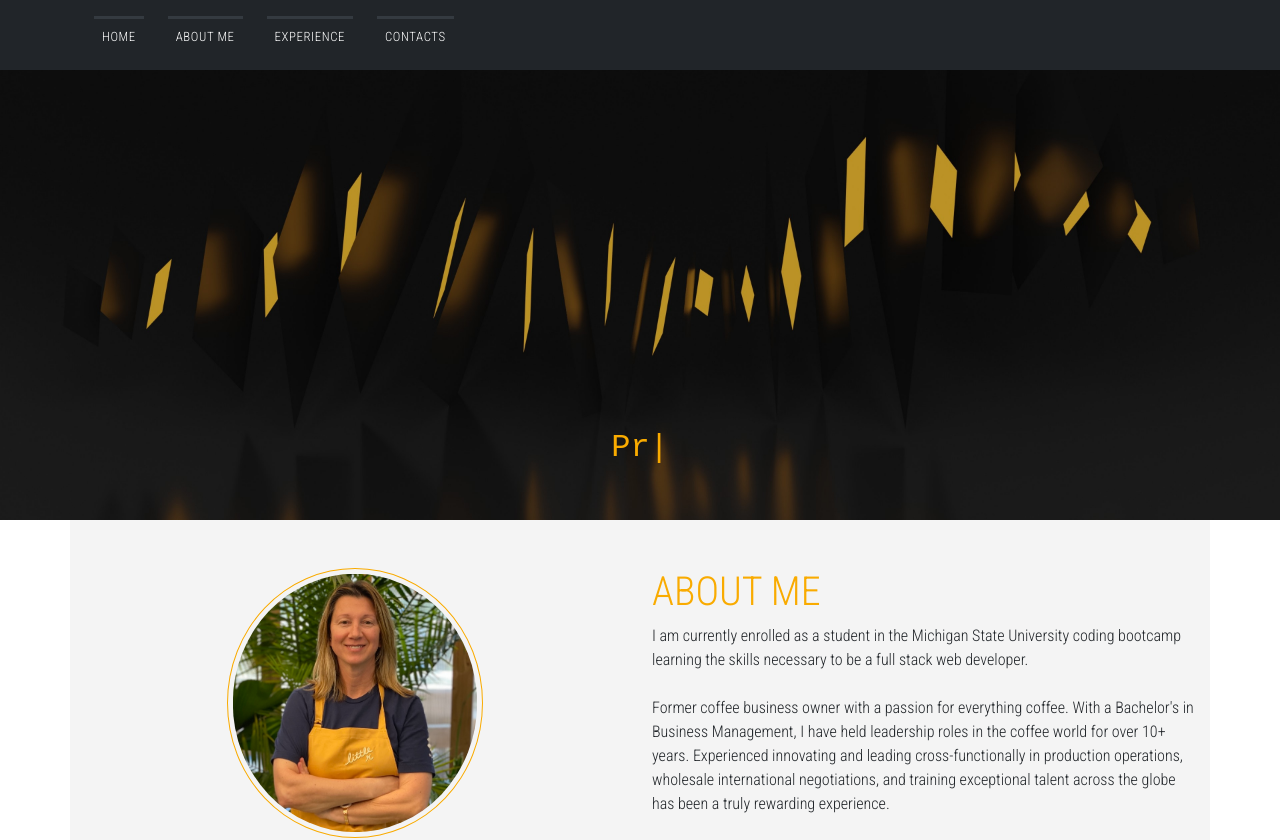
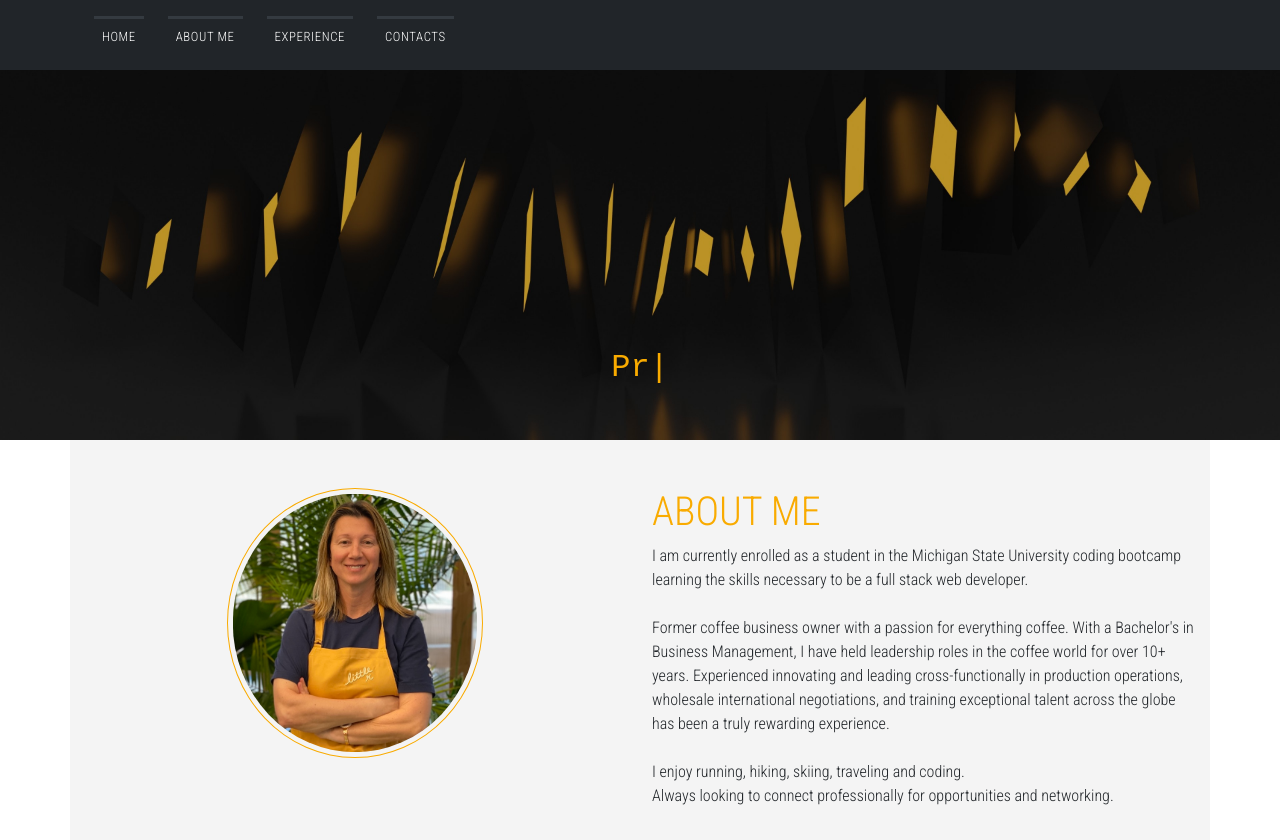
Before and after one commit to oljapriya/Portfolio, a React (Create React App) app: page / in a window 1280 px wide. Shown: the top 840 px of the page. Built offline with nearby package versions, Linux system fonts and the light colour scheme.

Commit message:
picture sizing

```diff
--- a/src/App.css
+++ b/src/App.css
@@ -63,7 +63,7 @@ nav ul li {
   background: url("shubham-dhage-vROoVo4mMGg-unsplash.jpg") no-repeat;
   background-size: cover;
   background-position: center;
-  height: 65vh;
+  height: 55vh;
 
 }
 
```
